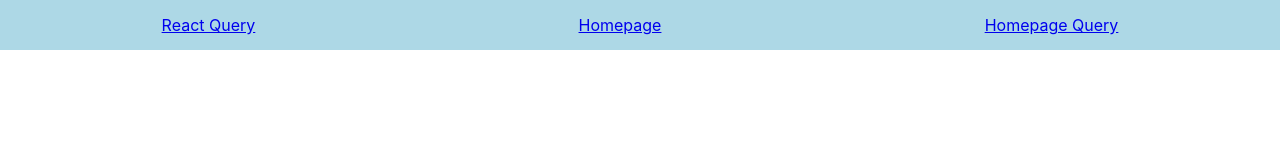
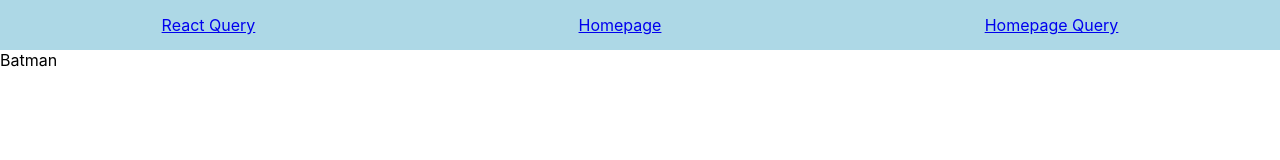
Before and after one commit to zahidhussain123/React-Query, a React (Create React App) app: page /homequerypage/1 in a window 1280 px wide. Shown: the top 160 px of the page. Built offline with nearby package versions, Linux system fonts and the light colour scheme; data requests are answered from the project's data file.

Commit message:
Query by Id with Custom Query

```diff
--- a/src/App.js
+++ b/src/App.js
@@ -4,6 +4,7 @@ import Homepage from "./pages/Homepage";
 import HomepageQuery from "./pages/HomepageQuery";
 import { QueryClient, QueryClientProvider } from "@tanstack/react-query";
 import { ReactQueryDevtools } from "@tanstack/react-query-devtools";
+import NewQueryPage from "./pages/NewQueryPage";
 
 function App() {
   const client = new QueryClient();
@@ -14,6 +15,7 @@ function App() {
         <Routes>
           <Route path="/homepage" element={<Homepage />} />
           <Route path="/homequery" element={<HomepageQuery />} />
+          <Route path="/homequerypage/:heroId" element={<NewQueryPage />} />
         </Routes>
       </Router>
       <ReactQueryDevtools initialIsOpen={false} position="bottom-right" />
--- /dev/null
+++ b/src/hooks/useRTQueriesCustom.jsx
@@ -0,0 +1,14 @@
+import { useQuery } from "@tanstack/react-query";
+import axios from "axios";
+
+const fetchHeroId = (heroId) => {
+  return axios
+    .get(`http://localhost:4000/superheroes/${heroId}`)
+    .then((res) => res.data);
+};
+
+const useRTQueriesCustom = (heroId) => {
+  return useQuery(["superhero ", heroId], () => fetchHeroId(heroId));
+};
+
+export default useRTQueriesCustom;
--- a/src/pages/HomepageQuery.jsx
+++ b/src/pages/HomepageQuery.jsx
@@ -1,6 +1,6 @@
 import React from "react";
 import useRTQueryCustom from "../hooks/useRTQueryCustom";
-
+import { Link } from "react-router-dom";
 const HomepageQuery = () => {
   const onSuccess = (data) => {
     console.log("This is the success api request", data);
@@ -62,8 +62,10 @@ const HomepageQuery = () => {
           }}
         >
           <div key={user.id}>
-            {user.id}
-            <span>{user.name}</span>
+            <Link to={`/homequerypage/${user.id}`}>
+              {user.id}
+              <span>{user.name}</span>
+            </Link>
           </div>
         </div>
       ))}
--- /dev/null
+++ b/src/pages/NewQueryPage.jsx
@@ -0,0 +1,19 @@
+import React from "react";
+import useRTQueriesCustom from "../hooks/useRTQueriesCustom";
+import { useParams } from "react-router-dom";
+const NewQueryPage = () => {
+  const { heroId } = useParams();
+  const { data, isLoading, isError, error } = useRTQueriesCustom(heroId);
+
+  if (isLoading) {
+    return <h2>Loading...</h2>;
+  }
+
+  if (isError) {
+    return <h2>{error.message}</h2>;
+  }
+
+  return <div>{data?.name}</div>;
+};
+
+export default NewQueryPage;
```
